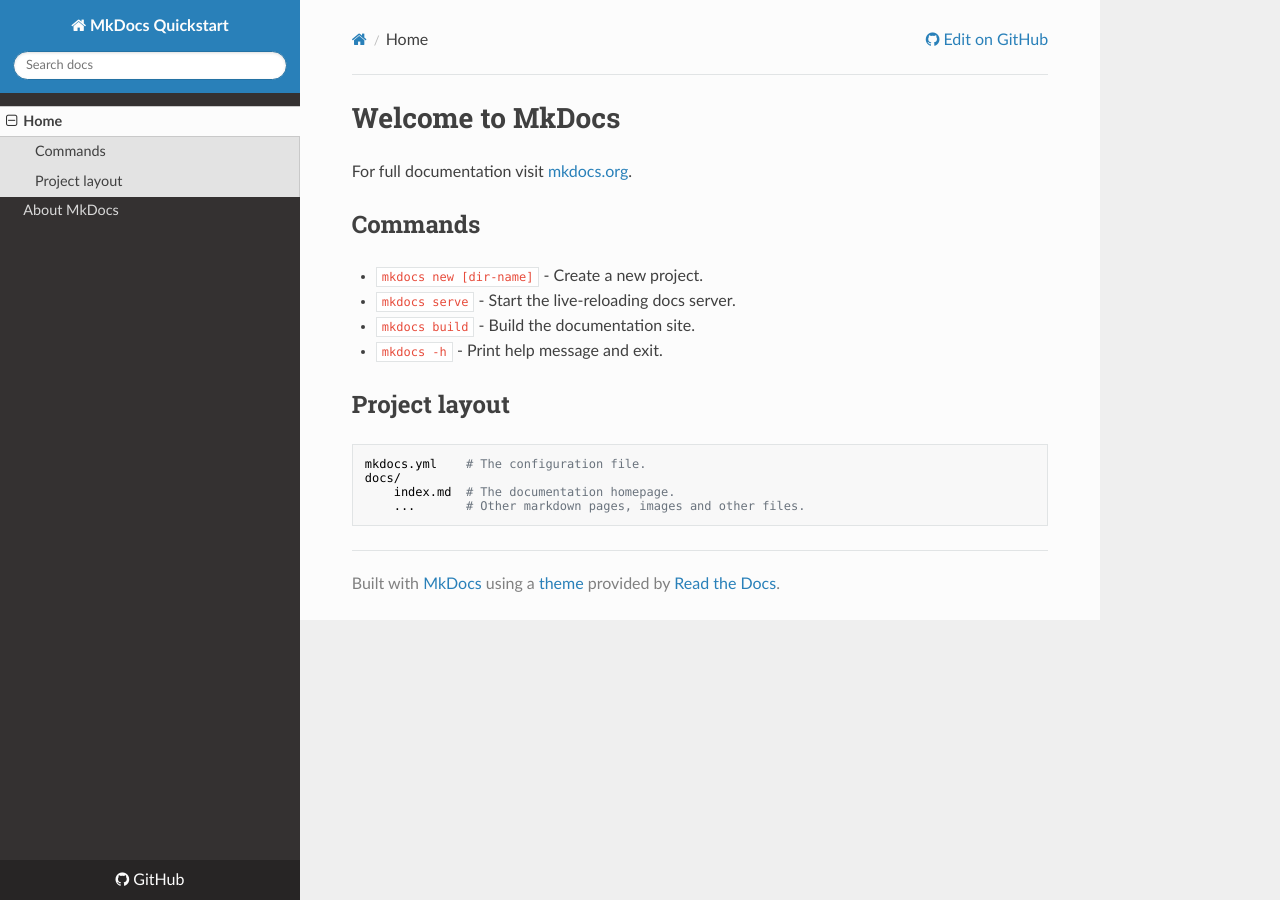
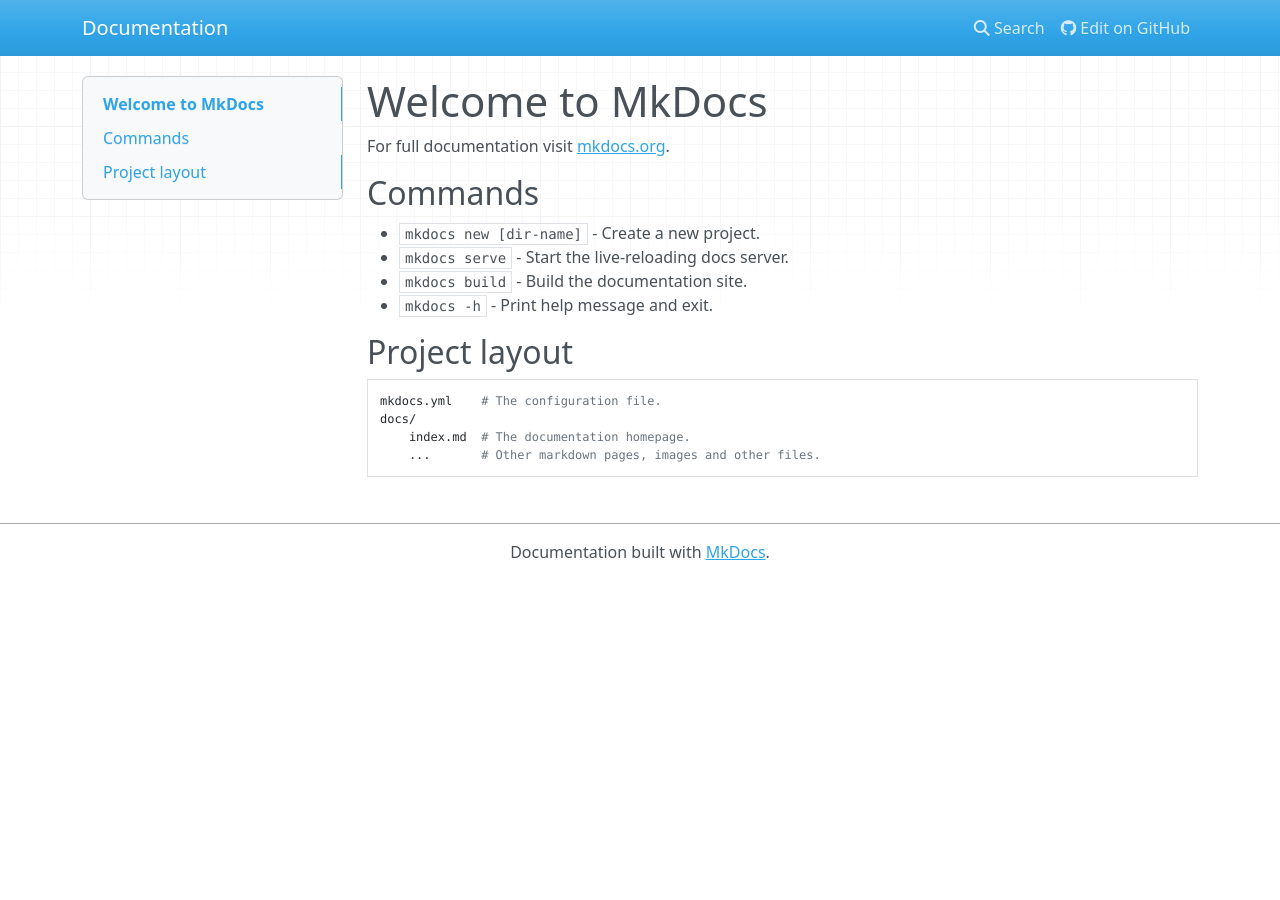
Before and after one commit to britto-andre/scaffold_python_services_project, an MkDocs documentation site: the page built from docs/index.md, in a window 1280 px wide. Built offline with MkDocs 1.6.1, drawn with Linux system fonts in a browser that asks for light colours; nearby versions of some CDN libraries; some of the changed lines change nothing that is shown.

Commit message:
Update mkdocs.yml

```diff
--- a/mkdocs.yml
+++ b/mkdocs.yml
@@ -1,16 +1,15 @@
-### Site metadata ###
+site_name: Documentation
+site_description: 'Documentation of the scaffold python service project'
+site_author: 'André Britto'
+site_url: https://britto-andre.github.io/scaffold_python_services_project
 
-site_name: MkDocs Quickstart
-site_description: Starter template for a MkDocs docs site on GH Pages - including CI
-site_url: https://britto-andre.github.io/scaffold_python_services_project/docs/
+docs_dir: docs/
 
-repo_url: https://github.com/britto-andre/scaffold_python_services_project
-# edit_uri: edit/master/docs/docs
-
-### Build settings ###
-
-theme: readthedocs
+# repo_name: 'britto-andre/scaffold_python_services_project'
+repo_url: 'https://github.com/britto-andre/scaffold_python_services_project'
 
 nav:
-  - Home: index.md
-  - About MkDocs: about-mkdocs.md
+    - Home: index.md
+
+theme:
+  name: 'mkdocs'
```
